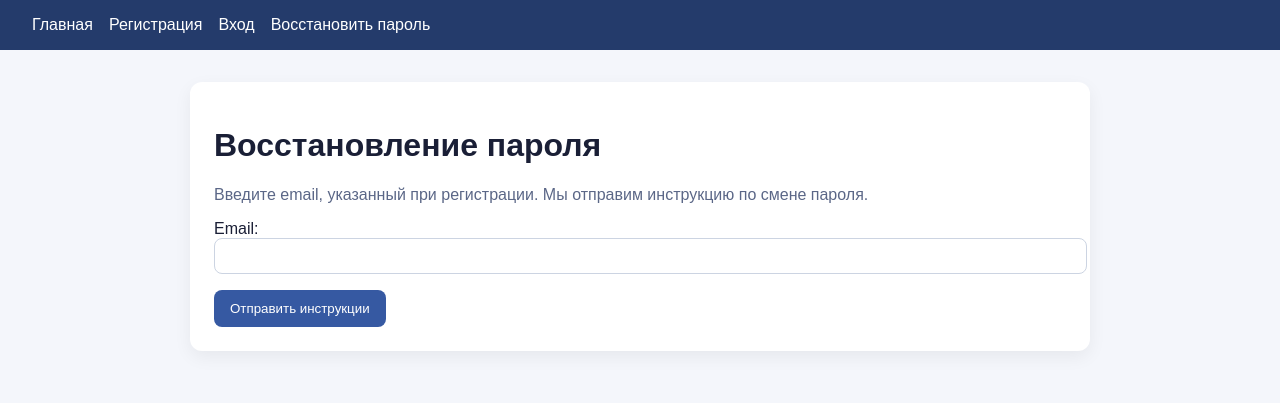
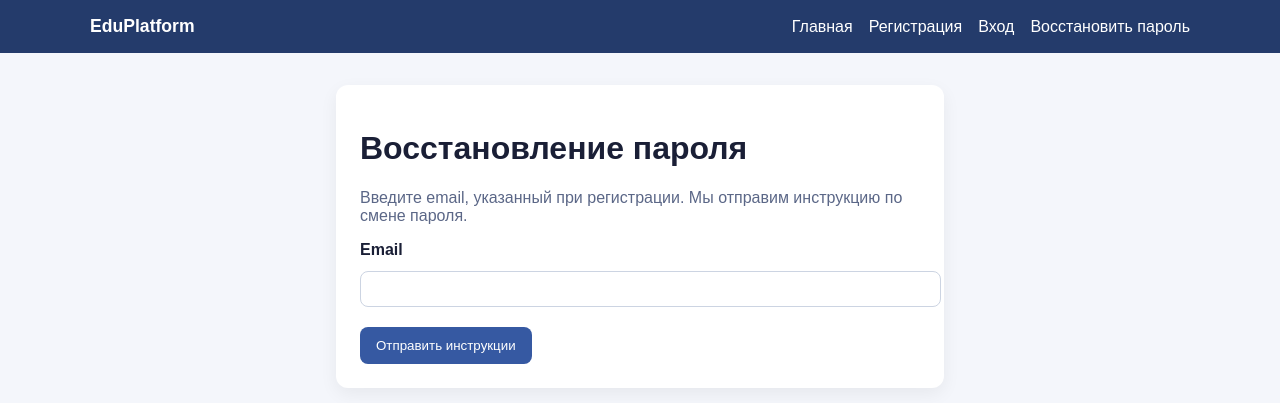
Before and after one commit to ialeks017/eduplatform, a Django app: page /password-reset/ in a window 1280 px wide. Shown: the top 403 px of the page. Run offline with Django 4.2, Linux system fonts and the light colour scheme.

Commit message:
Customize password reset page and align header layout

```diff
--- a/templates/auth/password_reset_form.html
+++ b/templates/auth/password_reset_form.html
@@ -3,13 +3,49 @@
 {% block title %}Восстановление пароля | EduPlatform{% endblock %}
 
 {% block content %}
-<div class="card">
+<div class="card password-reset-card">
     <h1>Восстановление пароля</h1>
     <p class="muted">Введите email, указанный при регистрации. Мы отправим инструкцию по смене пароля.</p>
-    <form method="post">
+    <form method="post" class="password-reset-form">
         {% csrf_token %}
-        {{ form.as_p }}
+        {% if form.non_field_errors %}
+            <div class="form-errors">{{ form.non_field_errors }}</div>
+        {% endif %}
+
+        <label for="{{ form.email.id_for_label }}">Email</label>
+        {{ form.email }}
+        {% if form.email.errors %}
+            <div class="field-error">{{ form.email.errors }}</div>
+        {% endif %}
         <button type="submit">Отправить инструкции</button>
     </form>
 </div>
+
+<style>
+    .password-reset-card {
+        max-width: 560px;
+        margin: 0 auto;
+    }
+
+    .password-reset-form {
+        display: grid;
+        gap: .75rem;
+        margin-top: 1rem;
+    }
+
+    .password-reset-form label {
+        font-weight: 600;
+    }
+
+    .password-reset-form button {
+        justify-self: start;
+        margin-top: .5rem;
+    }
+
+    .form-errors,
+    .field-error {
+        color: #8b1b1b;
+        font-size: .95rem;
+    }
+</style>
 {% endblock %}
--- a/templates/base.html
+++ b/templates/base.html
@@ -7,8 +7,11 @@
     <style>
         body { font-family: Arial, sans-serif; margin: 0; background: #f4f6fb; color: #1a1f36; }
         header { background: #243b6b; color: #fff; padding: 1rem 2rem; }
-        nav { display: flex; gap: 1rem; flex-wrap: wrap; }
-        nav a, nav button { color: #fff; text-decoration: none; background: transparent; border: none; cursor: pointer; font-size: 1rem; }
+        .header-inner { max-width: 1100px; margin: 0 auto; display: flex; align-items: center; justify-content: space-between; gap: 1rem; flex-wrap: wrap; }
+        .brand { color: #fff; text-decoration: none; font-weight: 700; font-size: 1.1rem; white-space: nowrap; }
+        nav { display: flex; gap: 1rem; flex-wrap: wrap; align-items: center; }
+        nav a, nav button { color: #fff; text-decoration: none; background: transparent; border: none; cursor: pointer; font-size: 1rem; padding: 0; line-height: 1.2; }
+        .logout-form { margin: 0; display: flex; align-items: center; }
         main { max-width: 900px; margin: 2rem auto; padding: 0 1rem; }
         .card { background: #fff; border-radius: 12px; padding: 1.5rem; box-shadow: 0 6px 18px rgba(0,0,0,.06); }
         form p { margin-bottom: 1rem; }
@@ -19,11 +22,13 @@
 </head>
 <body>
 <header>
+    <div class="header-inner">
+        <a class="brand" href="{% url 'home' %}">EduPlatform</a>
         <nav>
             <a href="{% url 'home' %}">Главная</a>
             {% if user.is_authenticated %}
                 <a href="{% url 'profile' %}">Профиль</a>
-            <form action="{% url 'logout' %}" method="post" style="display:inline;">
+                <form action="{% url 'logout' %}" method="post" class="logout-form">
                     {% csrf_token %}
                     <button type="submit">Выйти</button>
                 </form>
@@ -33,6 +38,7 @@
             {% endif %}
             <a href="{% url 'password_reset' %}">Восстановить пароль</a>
         </nav>
+    </div>
 </header>
 <main>
     {% block content %}{% endblock %}
```
Lines whose indentation alone changed are shown as unchanged.
